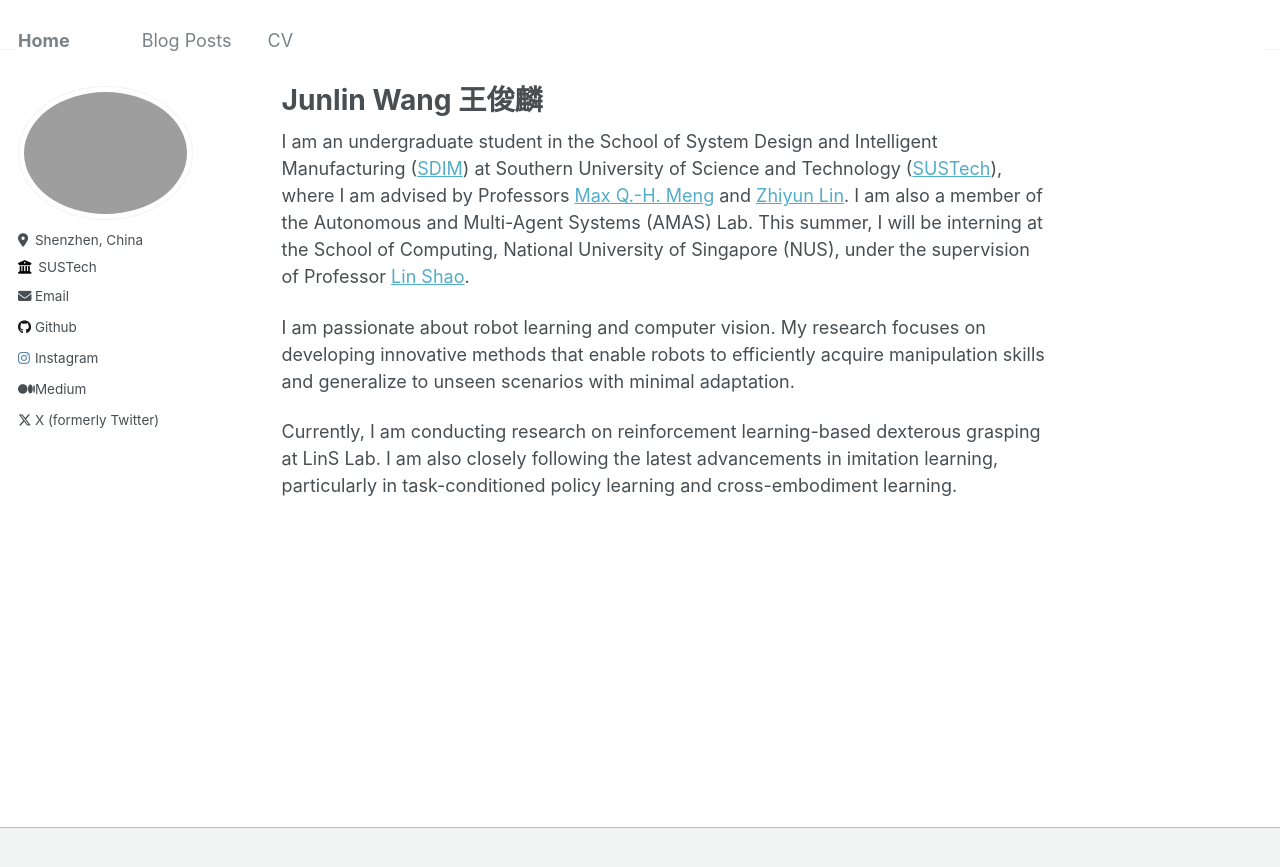
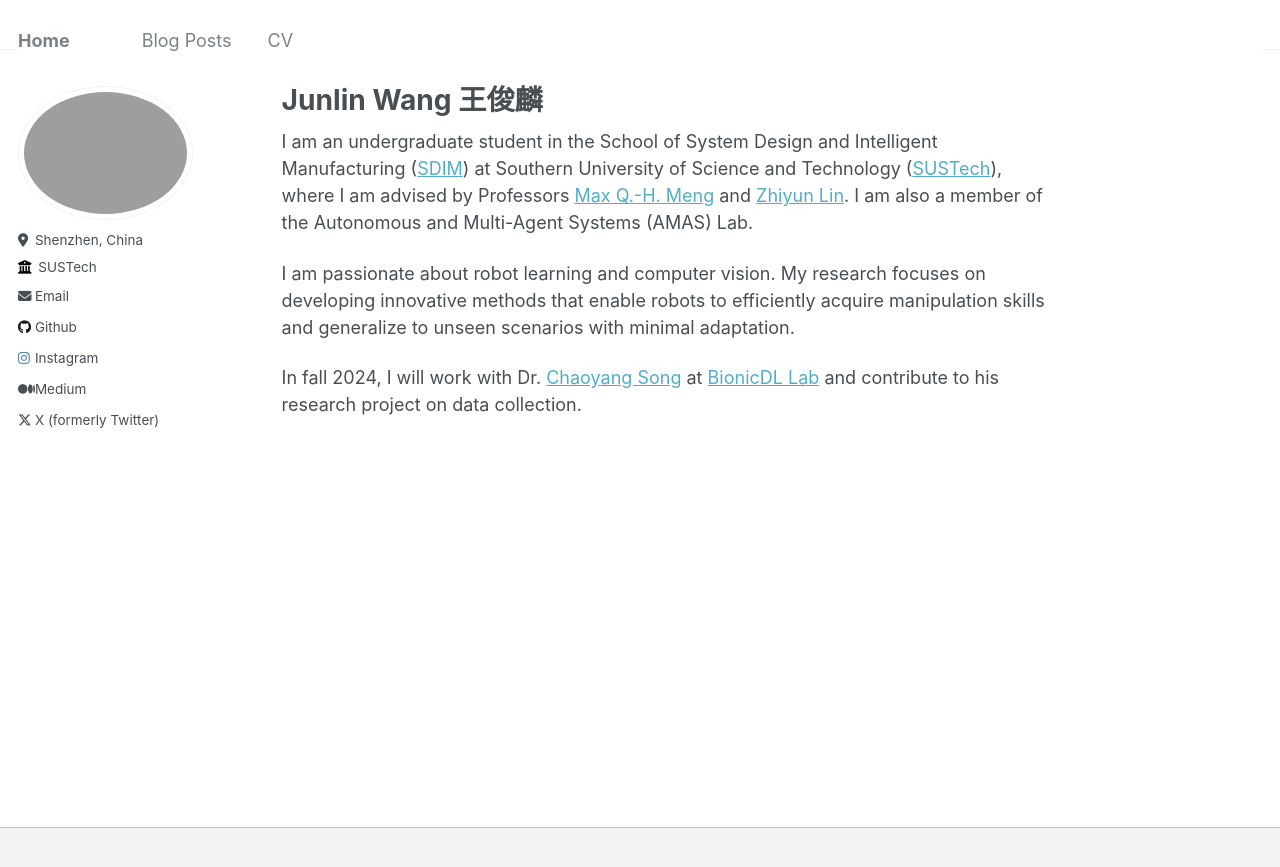
Before and after one commit to HenryWJL/HenryWJL.github.io, a Jekyll site: the page built from _pages/about.md, in a window 1280 px wide. Shown: the top 867 px of the page. Built offline with Jekyll 4.4.1, drawn with Linux system fonts in a browser that asks for light colours.

Commit message:
Update about.md

```diff
--- a/_pages/about.md
+++ b/_pages/about.md
@@ -7,8 +7,8 @@ redirect_from:
   - /about.html
 ---
 
-I am an undergraduate student in the School of System Design and Intelligent Manufacturing ([SDIM](https://www.sustech.edu.cn/en/colleges/school-of-system-design-and-intelligent-manufacturing.html)) at Southern University of Science and Technology ([SUSTech](https://www.sustech.edu.cn/en/)), where I am advised by Professors [Max Q.-H. Meng](https://scholar.google.ca/citations?user=DxDCU7AAAAAJ&hl=en) and [Zhiyun Lin](https://scholar.google.com/citations?user=ic9y2dIAAAAJ&hl=en). I am also a member of the Autonomous and Multi-Agent Systems (AMAS) Lab. This summer, I will be interning at the School of Computing, National University of Singapore (NUS), under the supervision of Professor [Lin Shao](https://scholar.google.com/citations?user=UU76Pg4AAAAJ&hl=en).
+I am an undergraduate student in the School of System Design and Intelligent Manufacturing ([SDIM](https://www.sustech.edu.cn/en/colleges/school-of-system-design-and-intelligent-manufacturing.html)) at Southern University of Science and Technology ([SUSTech](https://www.sustech.edu.cn/en/)), where I am advised by Professors [Max Q.-H. Meng](https://scholar.google.ca/citations?user=DxDCU7AAAAAJ&hl=en) and [Zhiyun Lin](https://scholar.google.com/citations?user=ic9y2dIAAAAJ&hl=en). I am also a member of the Autonomous and Multi-Agent Systems (AMAS) Lab.
 
 I am passionate about robot learning and computer vision. My research focuses on developing innovative methods that enable robots to efficiently acquire manipulation skills and generalize to unseen scenarios with minimal adaptation.
 
-Currently, I am conducting research on reinforcement learning-based dexterous grasping at LinS Lab. I am also closely following the latest advancements in imitation learning, particularly in task-conditioned policy learning and cross-embodiment learning.
+In fall 2024, I will work with Dr. [Chaoyang Song](https://scholar.google.com/citations?user=qhJ2cf0AAAAJ&hl=en&oi=ao) at [BionicDL Lab](https://bionicdl.ancorasir.com/) and contribute to his research project on data collection.
```
